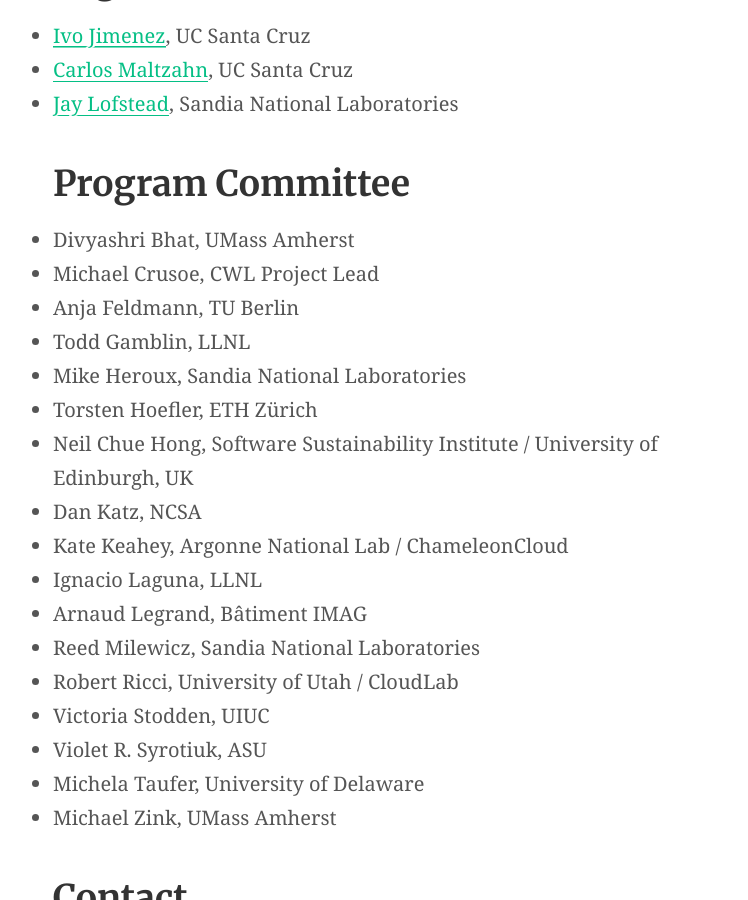
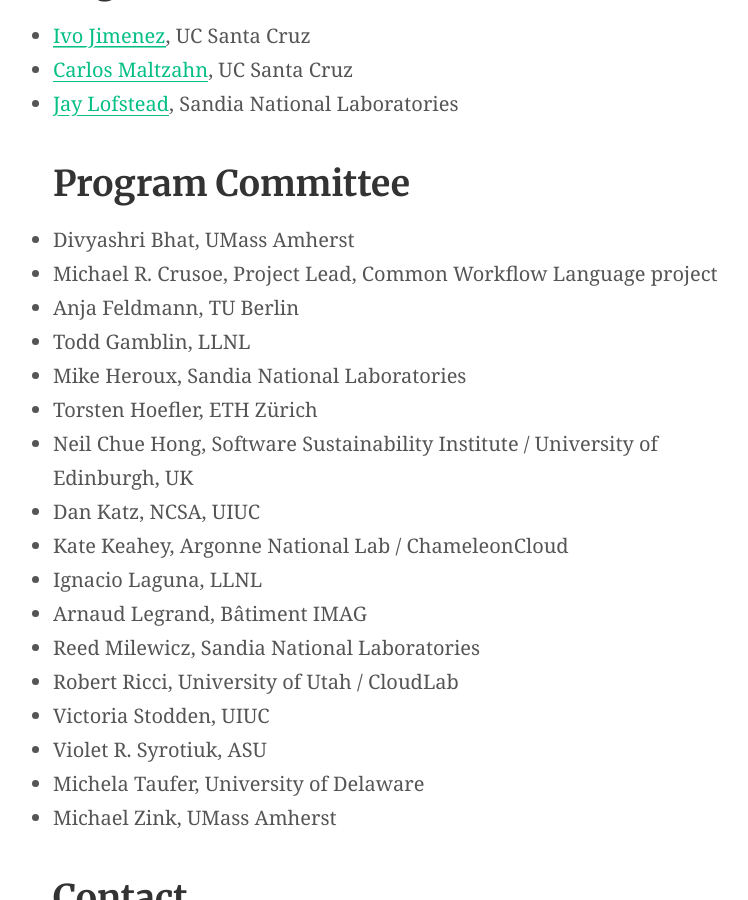
Before and after one commit to hwerbel/2018, a Jekyll site: the page built from index.md, in a window 1280 px wide and 900 px high, scrolled down 3198 px. Shown: the whole window, without its empty margins (230-978 px from the left). Built offline with Jekyll 4.4.1, drawn with Linux system fonts in a browser that asks for light colours; our own code applies the rules of GitHub Pages for plain Markdown files.

Commit message:
Fix affiliations

```diff
--- a/index.md
+++ b/index.md
@@ -111,14 +111,14 @@ These tools can be optionally used used to automate your experiments:
 ## Program Committee
 
   * Divyashri Bhat, UMass Amherst
-  * Michael Crusoe, CWL Project Lead
+  * Michael R. Crusoe, Project Lead, Common Workflow Language project
   * Anja Feldmann, TU Berlin
   * Todd Gamblin, LLNL
   * Mike Heroux, Sandia National Laboratories
   * Torsten Hoefler, ETH Zürich
   * Neil Chue Hong, Software Sustainability Institute / University of
     Edinburgh, UK
-  * Dan Katz, NCSA
+  * Dan Katz, NCSA, UIUC
   * Kate Keahey, Argonne National Lab / ChameleonCloud
   * Ignacio Laguna, LLNL
   * Arnaud Legrand, Bâtiment IMAG
```
